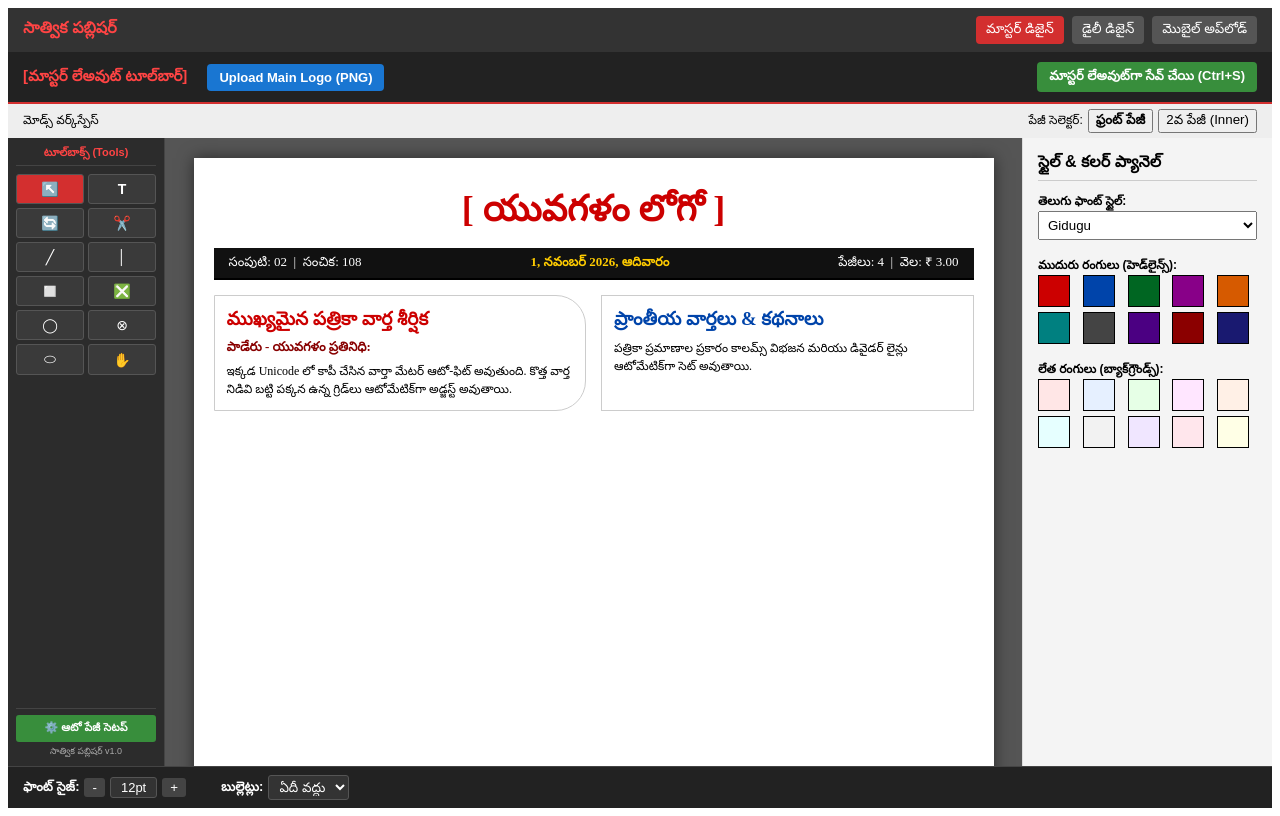
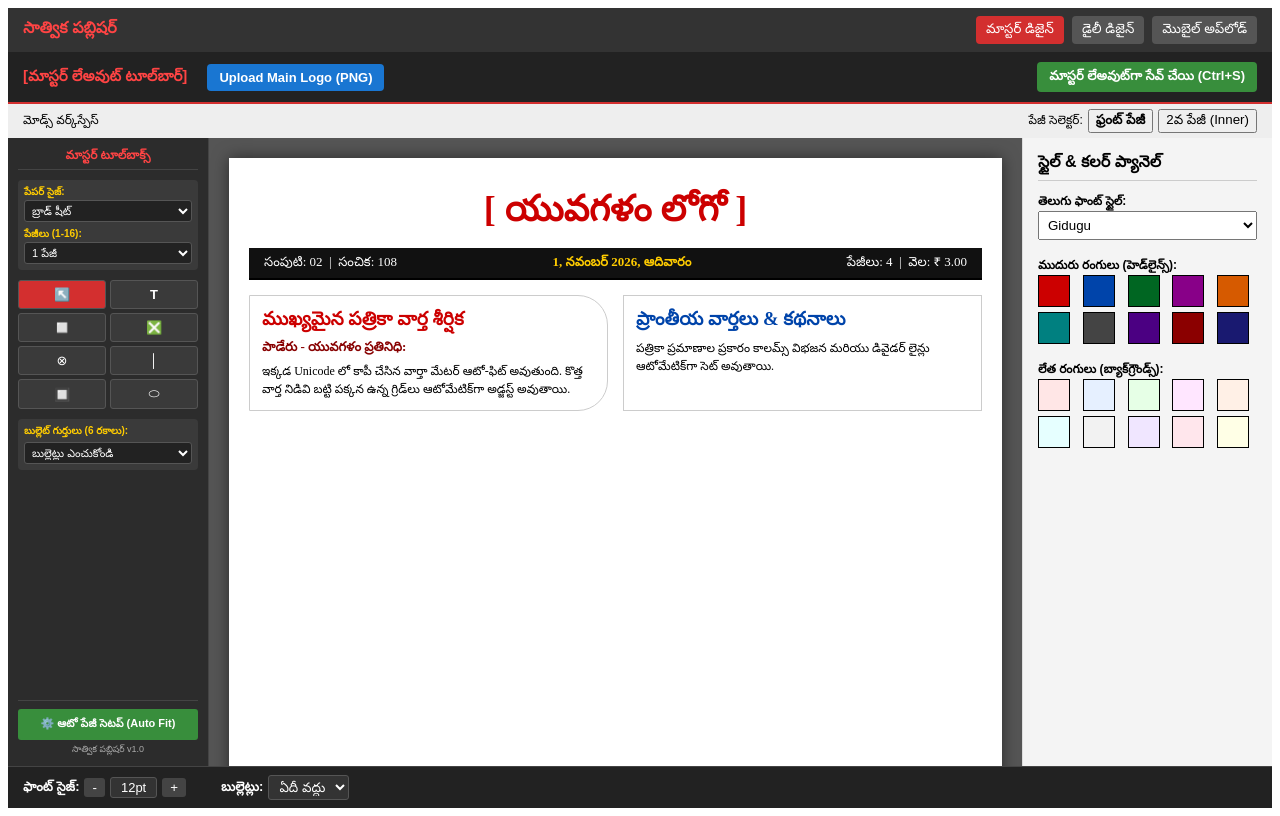
Before and after one commit to jpd-123/yuvagalam-newspaper-design, a React (Vite) app: page / in a window 1280 px wide. Built offline with nearby package versions, Linux system fonts and the light colour scheme.

Commit message:
Enhance LeftToolPanel with page size and count features
Added new props for page size and count management, updated UI elements including tool buttons and layout styles.

```diff
--- a/src/components/Panels/LeftToolPanel.jsx
+++ b/src/components/Panels/LeftToolPanel.jsx
@@ -1,7 +1,10 @@
 import React, { useState } from 'react';
 
-export function LeftToolPanel({ onSelectTool, onSelectShape }) {
+export function LeftToolPanel({ onSelectTool, onSelectShape, onPageSizeChange, onPageCountChange, onAutoPageSetup }) {
   const [activeTool, setActiveTool] = useState('POINTER');
+  const [paperSize, setPaperSize] = useState('బ్రాడ్ షీట్');
+  const [pageCount, setPageCount] = useState(1);
+  const [selectedBullet, setSelectedBullet] = useState('none');
 
   const handleToolClick = (toolName, shapeType = null) => {
     setActiveTool(toolName);
@@ -11,141 +14,158 @@ export function LeftToolPanel({ onSelectTool, onSelectShape }) {
 
   return (
     <div style={{
-      width: '140px',
+      width: '180px',
       background: '#2c2c2c',
       color: '#fff',
-      padding: '8px',
+      padding: '10px',
       display: 'flex',
       flexDirection: 'column',
-      gap: '8px',
+      gap: '10px',
       borderRight: '1px solid #444',
       overflowY: 'auto',
-      fontFamily: 'sans-serif'
+      fontFamily: 'sans-serif',
+      fontSize: '12px'
     }}>
-      <div style={{ fontSize: '11px', fontWeight: 'bold', color: '#ff4444', textAlign: 'center', borderBottom: '1px solid #444', paddingBottom: '4px' }}>
-        టూల్‌బాక్స్ (Tools)
+      <div style={{ fontSize: '12px', fontWeight: 'bold', color: '#ff4444', textAlign: 'center', borderBottom: '1px solid #444', paddingBottom: '4px' }}>
+        మాస్టర్ టూల్‌బాక్స్
+      </div>
+
+      {/* 1 & 2. పేపర్ సైజ్ మరియు పేజీల సంఖ్య సెలెక్టర్లు */}
+      <div style={{ background: '#3a3a3a', padding: '6px', borderRadius: '4px', display: 'flex', flexDirection: 'column', gap: '6px' }}>
+        <div>
+          <label style={{ fontSize: '10px', color: '#ffcc00', fontWeight: 'bold', display: 'block' }}>పేపర్ సైజ్:</label>
+          <select
+            value={paperSize}
+            onChange={(e) => { setPaperSize(e.target.value); if(onPageSizeChange) onPageSizeChange(e.target.value); }}
+            style={{ width: '100%', background: '#222', color: '#fff', border: '1px solid #555', padding: '3px', fontSize: '11px', borderRadius: '3px' }}
+          >
+            <option value="బ్రాడ్ షీట్">బ్రాడ్ షీట్</option>
+            <option value="మీడియం సైజ్">మీడియం సైజ్</option>
+            <option value="A3 సైజ్">A3 సైజ్</option>
+            <option value="జిల్లా టాబ్లెట్">జిల్లా టాబ్లెట్ షీట్</option>
+          </select>
+        </div>
+
+        <div>
+          <label style={{ fontSize: '10px', color: '#ffcc00', fontWeight: 'bold', display: 'block' }}>పేజీలు (1-16):</label>
+          <select
+            value={pageCount}
+            onChange={(e) => { setPageCount(e.target.value); if(onPageCountChange) onPageCountChange(e.target.value); }}
+            style={{ width: '100%', background: '#222', color: '#fff', border: '1px solid #555', padding: '3px', fontSize: '11px', borderRadius: '3px' }}
+          >
+            {[...Array(16)].map((_, i) => (
+              <option key={i + 1} value={i + 1}>{i + 1} పేజీ</option>
+            ))}
+          </select>
+        </div>
       </div>
 
       {/* 2-Column Grid Layout అచ్చం పేజ్‌మేకర్ లాగా */}
       <div style={{ display: 'grid', gridTemplateColumns: '1fr 1fr', gap: '4px' }}>
 
-        {/* 1. Pointer Tool */}
+        {/* Pointer Tool */}
         <button
           onClick={() => handleToolClick('POINTER')}
           title="పాయింటర్ టూల్ (మౌస్ సెలెక్షన్)"
-          style={{ background: activeTool === 'POINTER' ? '#d32f2f' : '#3a3a3a', color: '#fff', border: '1px solid #555', padding: '6px', borderRadius: '3px', cursor: 'pointer', fontSize: '14px', textAlign: 'center' }}
+          style={{ background: activeTool === 'POINTER' ? '#d32f2f' : '#3a3a3a', color: '#fff', border: '1px solid #555', padding: '6px', borderRadius: '3px', cursor: 'pointer', fontSize: '13px', textAlign: 'center' }}
         >
           ↖️
         </button>
 
-        {/* 2. Text Tool */}
+        {/* Text Tool */}
         <button
           onClick={() => handleToolClick('TEXT', 'TEXT_BOX')}
-          title="టెక్స్ట్ టూల్ (వార్తలు టైప్ చేయడానికి)"
-          style={{ background: activeTool === 'TEXT' ? '#d32f2f' : '#3a3a3a', color: '#fff', border: '1px solid #555', padding: '6px', borderRadius: '3px', cursor: 'pointer', fontSize: '14px', textAlign: 'center', fontWeight: 'bold' }}
+          title="టెక్స్ట్ టూల్"
+          style={{ background: activeTool === 'TEXT' ? '#d32f2f' : '#3a3a3a', color: '#fff', border: '1px solid #555', padding: '6px', borderRadius: '3px', cursor: 'pointer', fontSize: '13px', textAlign: 'center', fontWeight: 'bold' }}
         >
           T
         </button>
 
-        {/* 3. Rotation Tool */}
+        {/* 3. న్యూ రియాక్టర్ గ్రిడ్ (Rectangle Box) */}
         <button
-          onClick={() => handleToolClick('ROTATE')}
-          title="రొటేషన్ టూల్"
-          style={{ background: activeTool === 'ROTATE' ? '#d32f2f' : '#3a3a3a', color: '#fff', border: '1px solid #555', padding: '6px', borderRadius: '3px', cursor: 'pointer', fontSize: '14px', textAlign: 'center' }}
+          onClick={() => handleToolClick('RECTANGLE', 'RECTANGLE')}
+          title="న్యూ రియాక్టర్ గ్రిడ్ (వార్త బాక్స్)"
+          style={{ background: activeTool === 'RECTANGLE' ? '#d32f2f' : '#3a3a3a', color: '#fff', border: '1px solid #555', padding: '6px', borderRadius: '3px', cursor: 'pointer', fontSize: '13px', textAlign: 'center' }}
         >
-          🔄
+          ◻️
         </button>
 
-        {/* 4. Cropping Tool */}
+        {/* 7 & 8. పిక్చర్ బాక్స్ (Photo Grid / Logo) */}
         <button
-          onClick={() => handleToolClick('CROP')}
-          title="క్రాపింగ్ టూల్ (ఫోటో కట్ చేయడానికి)"
-          style={{ background: activeTool === 'CROP' ? '#d32f2f' : '#3a3a3a', color: '#fff', border: '1px solid #555', padding: '6px', borderRadius: '3px', cursor: 'pointer', fontSize: '14px', textAlign: 'center' }}
+          onClick={() => handleToolClick('PICTURE_BOX', 'PICTURE')}
+          title="పిక్చర్ బాక్స్ (ఫోటో / లోగో అప్‌లోడ్)"
+          style={{ background: activeTool === 'PICTURE_BOX' ? '#d32f2f' : '#3a3a3a', color: '#fff', border: '1px solid #555', padding: '6px', borderRadius: '3px', cursor: 'pointer', fontSize: '13px', textAlign: 'center' }}
         >
-          ✂️
+          ❎
         </button>
 
-        {/* 5. Diagonal Line Tool */}
+        {/* 8. గుండ్రని బంతి ఆకారపు ఫోటో బాక్స్ (Circle Photo Box) */}
         <button
-          onClick={() => handleToolClick('DIAGONAL_LINE', 'DIAGONAL')}
-          title="డయాగనల్ లైన్ టూల్"
-          style={{ background: activeTool === 'DIAGONAL_LINE' ? '#d32f2f' : '#3a3a3a', color: '#fff', border: '1px solid #555', padding: '6px', borderRadius: '3px', cursor: 'pointer', fontSize: '14px', textAlign: 'center' }}
+          onClick={() => handleToolClick('CROSS_CIRCLE', 'CIRCLE_PHOTO')}
+          title="గుండ్రని బంతి ఆకారపు ఫోటో గ్రిడ్"
+          style={{ background: activeTool === 'CROSS_CIRCLE' ? '#d32f2f' : '#3a3a3a', color: '#fff', border: '1px solid #555', padding: '6px', borderRadius: '3px', cursor: 'pointer', fontSize: '13px', textAlign: 'center' }}
         >
-          ╱
+          ⊗
         </button>
 
-        {/* 6. Straight Line Tool */}
+        {/* 4. అండర్‌లైన్ / స్ట్రైట్ లైన్ టూల్ */}
         <button
           onClick={() => handleToolClick('STRAIGHT_LINE', 'DIVIDER')}
-          title="డివైడర్ / స్ట్రైట్ లైన్ టూల్"
-          style={{ background: activeTool === 'STRAIGHT_LINE' ? '#d32f2f' : '#3a3a3a', color: '#fff', border: '1px solid #555', padding: '6px', borderRadius: '3px', cursor: 'pointer', fontSize: '14px', textAlign: 'center' }}
+          title="అండర్‌లైన్ / డివైడర్ గీత"
+          style={{ background: activeTool === 'STRAIGHT_LINE' ? '#d32f2f' : '#3a3a3a', color: '#fff', border: '1px solid #555', padding: '6px', borderRadius: '3px', cursor: 'pointer', fontSize: '13px', textAlign: 'center' }}
         >
           │
         </button>
 
-        {/* 7. Rectangle Box (News Grid) */}
+        {/* 6. చతురస్ర బోర్డర్ గ్రిడ్ (Highlight Border Box) */}
         <button
-          onClick={() => handleToolClick('RECTANGLE', 'RECTANGLE')}
-          title="దీర్ఘచతురస్ర బాక్స్ (న్యూస్ రియాక్టర్ గ్రిడ్)"
-          style={{ background: activeTool === 'RECTANGLE' ? '#d32f2f' : '#3a3a3a', color: '#fff', border: '1px solid #555', padding: '6px', borderRadius: '3px', cursor: 'pointer', fontSize: '14px', textAlign: 'center' }}
+          onClick={() => handleToolClick('BORDER_BOX', 'BORDER')}
+          title="హైలైట్ వార్త బోర్డర్ బాక్స్"
+          style={{ background: activeTool === 'BORDER_BOX' ? '#d32f2f' : '#3a3a3a', color: '#fff', border: '1px solid #555', padding: '6px', borderRadius: '3px', cursor: 'pointer', fontSize: '13px', textAlign: 'center' }}
         >
-          ◻️
+          🔲
         </button>
 
-        {/* 8. Cross Rectangle Box (Picture Box) */}
-        <button
-          onClick={() => handleToolClick('PICTURE_BOX', 'PICTURE')}
-          title="పిక్చర్ బాక్స్ (ఫోటో లేదా లోగో అప్‌లోడ్ గ్రిడ్)"
-          style={{ background: activeTool === 'PICTURE_BOX' ? '#d32f2f' : '#3a3a3a', color: '#fff', border: '1px solid #555', padding: '6px', borderRadius: '3px', cursor: 'pointer', fontSize: '14px', textAlign: 'center' }}
-        >
-          ❎
-        </button>
-
-        {/* 9. Circle Box */}
-        <button
-          onClick={() => handleToolClick('CIRCLE', 'CIRCLE')}
-          title="గుండ్రని బంతి ఆకారపు గ్రిడ్"
-          style={{ background: activeTool === 'CIRCLE' ? '#d32f2f' : '#3a3a3a', color: '#fff', border: '1px solid #555', padding: '6px', borderRadius: '3px', cursor: 'pointer', fontSize: '14px', textAlign: 'center' }}
-        >
-          ◯
-        </button>
-
-        {/* 10. Cross Circle Box */}
-        <button
-          onClick={() => handleToolClick('CROSS_CIRCLE', 'CIRCLE_PHOTO')}
-          title="గుండ్రని పిక్చర్ బాక్స్"
-          style={{ background: activeTool === 'CROSS_CIRCLE' ? '#d32f2f' : '#3a3a3a', color: '#fff', border: '1px solid #555', padding: '6px', borderRadius: '3px', cursor: 'pointer', fontSize: '14px', textAlign: 'center' }}
-        >
-          ⊗
-        </button>
-
-        {/* 11. Oval / Polygon Box */}
+        {/* Oval / Polygon Box */}
         <button
           onClick={() => handleToolClick('OVAL', 'OVAL')}
-          title="అండాకార గ్రిడ్ (Oval Shape)"
-          style={{ background: activeTool === 'OVAL' ? '#d32f2f' : '#3a3a3a', color: '#fff', border: '1px solid #555', padding: '6px', borderRadius: '3px', cursor: 'pointer', fontSize: '14px', textAlign: 'center' }}
+          title="అండాకార గ్రిడ్"
+          style={{ background: activeTool === 'OVAL' ? '#d32f2f' : '#3a3a3a', color: '#fff', border: '1px solid #555', padding: '6px', borderRadius: '3px', cursor: 'pointer', fontSize: '13px', textAlign: 'center' }}
         >
           ⬭
         </button>
 
-        {/* 12. Hand Tool (Pan) */}
-        <button
-          onClick={() => handleToolClick('HAND')}
-          title="హ్యాండ్ టూల్ (పేజీ మూవ్ చేయడానికి)"
-          style={{ background: activeTool === 'HAND' ? '#d32f2f' : '#3a3a3a', color: '#fff', border: '1px solid #555', padding: '6px', borderRadius: '3px', cursor: 'pointer', fontSize: '14px', textAlign: 'center' }}
-        >
-          ✋
-        </button>
-
       </div>
 
-      {/* ఆటోమేటిక్ ఫీచర్లు & ఆటో పేజీ సెటప్ బటన్ */}
-      <div style={{ marginTop: 'auto', borderTop: '1px solid #444', paddingTop: '6px', display: 'flex', flexDirection: 'column', gap: '4px' }}>
+      {/* 5. 6 రకాల బుల్లెట్లు సెలెక్షన్ */}
+      <div style={{ background: '#3a3a3a', padding: '6px', borderRadius: '4px' }}>
+        <span style={{ fontWeight: 'bold', fontSize: '10px', display: 'block', marginBottom: '3px', color: '#ffcc00' }}>బుల్లెట్ గుర్తులు (6 రకాలు):</span>
+        <select
+          value={selectedBullet}
+          onChange={(e) => setSelectedBullet(e.target.value)}
+          style={{ width: '100%', background: '#222', color: '#fff', border: '1px solid #555', padding: '3px', fontSize: '11px', borderRadius: '3px' }}
+        >
+          <option value="none">బుల్లెట్లు ఎంచుకోండి</option>
+          <option value="bullet1">1. చతురస్రం (■)</option>
+          <option value="bullet2">2. సర్కిల్ (●)</option>
+          <option value="bullet3">3. డైమండ్ (◆)</option>
+          <option value="bullet4">4. ఆరో (▶)</option>
+          <option value="bullet5">5. స్టార్ (★)</option>
+          <option value="bullet6">6. టిక్ (✔)</option>
+        </select>
+      </div>
+
+      {/* 9. ఆటో పేజీ సెటప్ (Auto Fit Engine) బటన్ */}
+      <div style={{ marginTop: 'auto', borderTop: '1px solid #444', paddingTop: '8px', display: 'flex', flexDirection: 'column', gap: '4px' }}>
         <button
-          onClick={() => alert('ఆటో పేజీ సెటప్ రన్ అయింది: అడుగుభాగంలో ఖాళీ లేకుండా వార్తలు సర్దుబాటు చేయబడ్డాయి!')}
-          style={{ background: '#388e3c', color: '#fff', border: 'none', padding: '6px', borderRadius: '3px', fontSize: '11px', fontWeight: 'bold', cursor: 'pointer', textAlign: 'center' }}
+          onClick={() => {
+            if (onAutoPageSetup) onAutoPageSetup();
+            alert('ఆటో పేజీ సెటప్ విజయవంతం! పేజీ అడుగుభాగంలో ఖాళీ లేకుండా హెడ్‌లైన్ మరియు ఫోటో సైజ్‌లు నిష్పత్తి ప్రకారం సర్దుబాటు చేయబడ్డాయి.');
+          }}
+          style={{ background: '#388e3c', color: '#fff', border: 'none', padding: '8px', borderRadius: '3px', fontSize: '11px', fontWeight: 'bold', cursor: 'pointer', textAlign: 'center' }}
+          title="పేజీలో గ్యాప్ లేకుండా హెడ్‌లైన్ & ఫోటో సైజులను ఆటోమేటిక్‌గా సర్దుబాటు చేస్తుంది"
         >
-          ⚙️ ఆటో పేజీ సెటప్
+          ⚙️ ఆటో పేజీ సెటప్ (Auto Fit)
         </button>
         <div style={{ fontSize: '9px', color: '#aaa', textAlign: 'center' }}>
           సాత్విక పబ్లిషర్ v1.0
```
